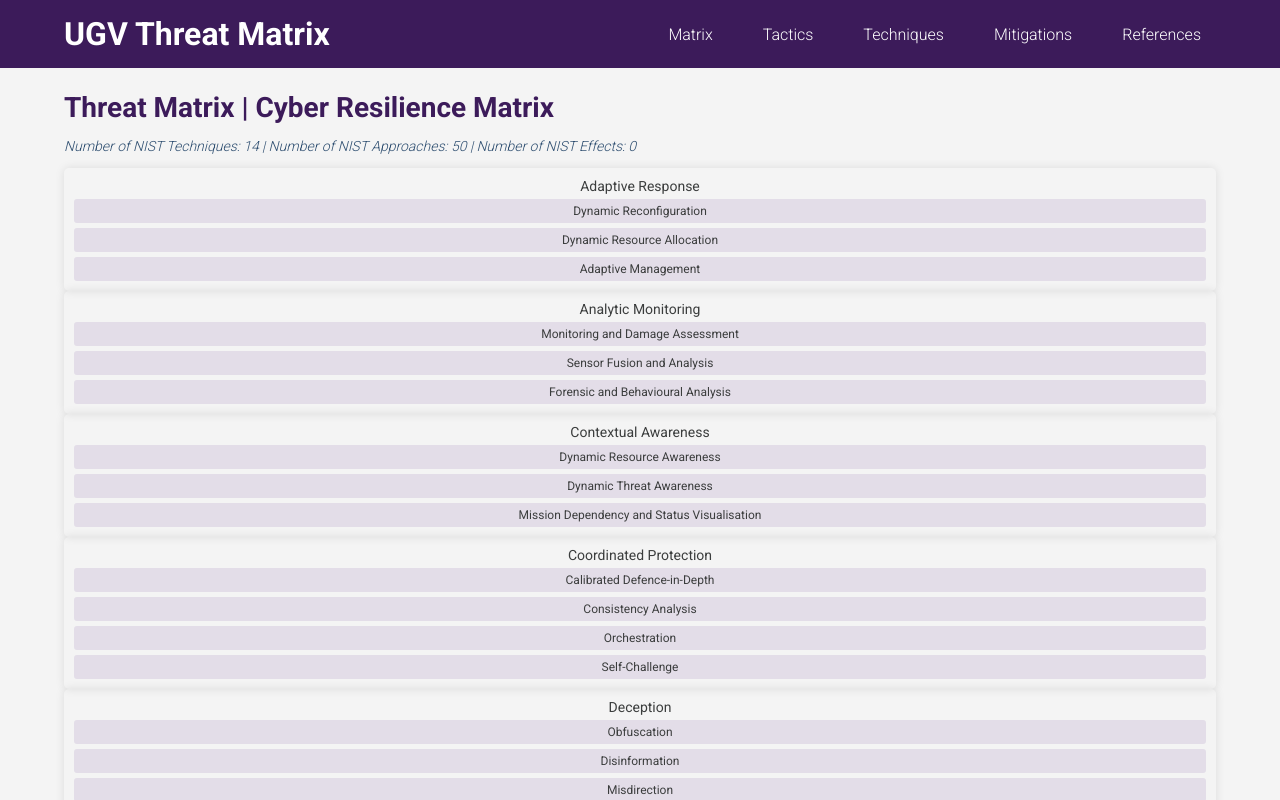
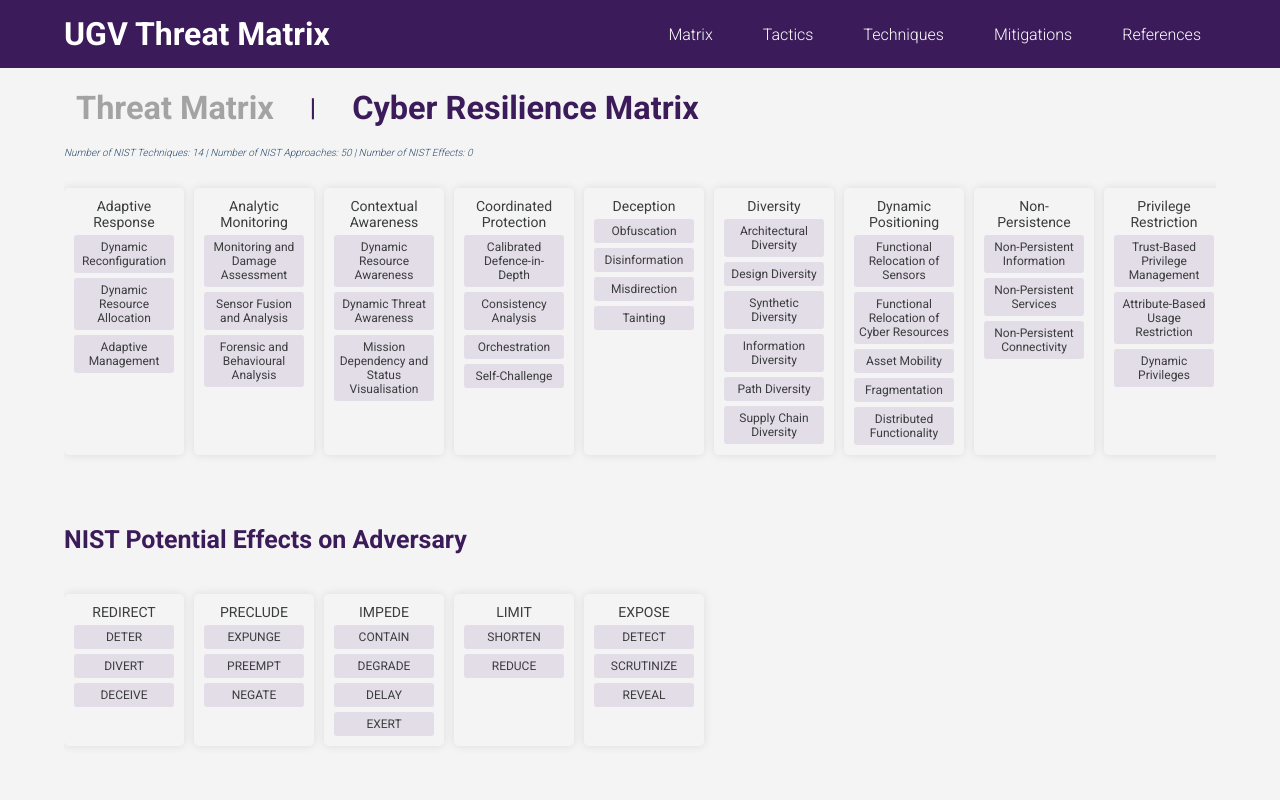
Before and after one commit to ziz0301/AVThreatMatrix, a plain HTML site: page index.html in a window 1280 px wide. Both pictures are taken after a click on the element "Cyber Resilience Matrix". Shown: the top 800 px of the page. Drawn offline with Linux system fonts and the light colour scheme.

Commit message:
Update styles.css

```diff
--- a/styles.css
+++ b/styles.css
@@ -94,11 +94,15 @@ nav ul li a:hover {
 }
 
 h2 {
-    font-size: 28px;
+    font-size: 25px;
     font-weight: 700;
     color: #3c1b5a;
-    margin-bottom: 10px;
+    margin-bottom: 20px;
+    display: flex;
+    gap: 24px;
+    align-items: center;
 }
+
 h3 {
     font-size: 21px;
     font-weight: 700;
@@ -110,6 +114,25 @@ h3 {
 p{
 	font-weight: 300;
 	font-size: 14px;
+}
+
+
+.matrix-toggle {
+    cursor: pointer;
+    font-weight: bold;
+    padding: 0 12px;
+    font-size: 1.3em;
+    transition: color 0.3s ease, opacity 0.3s ease;
+}
+
+.matrix-toggle.selected {
+    color: #3c1b5a; /* strong text for selected tab */
+    opacity: 1.0;
+}
+
+.matrix-toggle:not(.selected) {
+    color: #555; /* dimmed text for unselected tab */
+    opacity: 0.5;
 }
 
 table {
@@ -162,9 +185,31 @@ td a:hover {
 	color: #2e4e70;
 	font-style: italic;
 	font-size: 10px;
+	margin-bottom: 10px;
+}
+.section-info p {
+	color: #2e4e70;
+	font-style: italic;
+	font-size: 10px;
 }
 
 #matrix-container {
+    display: flex;
+    flex-wrap: nowrap;
+    overflow-x: auto;
+    gap: 10px;
+    padding: 20px 0;
+}
+
+#resilience-matrix-container {
+    display: flex;
+    flex-wrap: nowrap;
+    overflow-x: auto;
+    gap: 10px;
+    padding: 20px 0;
+}
+
+#effects-matrix-container {
     display: flex;
     flex-wrap: nowrap;
     overflow-x: auto;
@@ -206,6 +251,9 @@ td a:hover {
 }
 
 
+
+
+
 /* Popup */
 .popup {
     display: none;
@@ -237,6 +285,21 @@ td a:hover {
     letter-spacing: 0.2px;
     padding: 5px 10px;
     text-align: justify;
+}
+p.effectshow {
+    line-height: 1.3;
+    padding: 0px 2px;
+}
+
+.popup-content a {
+    font-family: "Roboto", sans-serif;
+    font-size: 14px;
+    color: #2e4e70;
+    text-decoration: none;
+}
+
+.popup-content a:hover {
+    text-decoration: underline;
 }
 
 .popup-content table {
```
